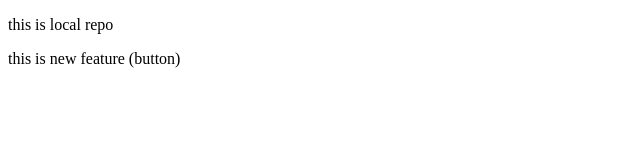
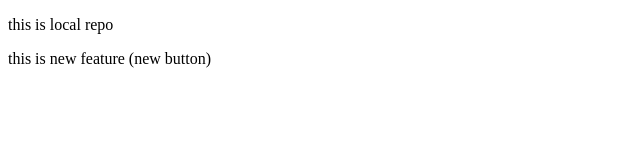
Before and after one commit to tayyabarfaq/localrepo, a plain HTML site: page index.html in a window 1280 px wide. Shown: the full height of the page, 0-640 px from the left. Drawn offline with Linux system fonts and the light colour scheme.

Commit message:
added new button

```diff
--- a/index.html
+++ b/index.html
@@ -7,6 +7,6 @@
 </head>
 <body>
     <p>this is local repo</p>
-    <p>this is new feature (button)</p>
+    <p>this is new feature (new button)</p>
 </body>
 </html>
```
